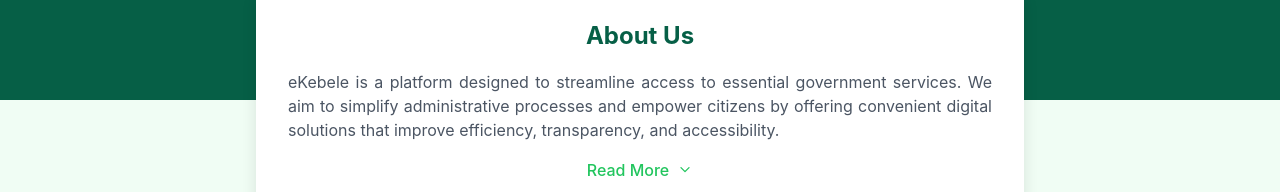
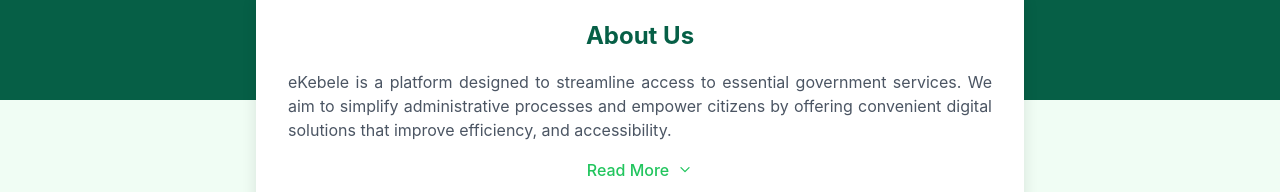
Before and after one commit to wubeshetA/eKebele, a React (Vite) app: page / in a window 1280 px wide. Shown: the part 324-516 px from the top of the page. Built offline with nearby package versions, Linux system fonts and the light colour scheme.

Commit message:
Update banner

```diff
--- a/index.html
+++ b/index.html
@@ -2,7 +2,7 @@
 <html lang="en">
   <head>
     <meta charset="UTF-8" />
-    <link rel="icon" type="image/svg+xml" href="/vite.svg" />
+    <link rel="icon" type="image/svg+xml" href="/src/assets/et.svg" />
     <meta name="viewport" content="width=device-width, initial-scale=1.0" />
     <title>eKebele</title>
   </head>
--- a/src/components/BannerSection.jsx
+++ b/src/components/BannerSection.jsx
@@ -22,7 +22,7 @@
         <p className="text-gray-600 text-justify">
           eKebele is a platform designed to streamline access to essential government services.
           We aim to simplify administrative processes and empower citizens by offering convenient digital solutions
-          that improve efficiency, transparency, and accessibility.
+          that improve efficiency, and accessibility.
           {isExpanded && (
             <span>
               {' '}With eKebele, citizens can easily access a range of services such as birth registration, business permits,
```
